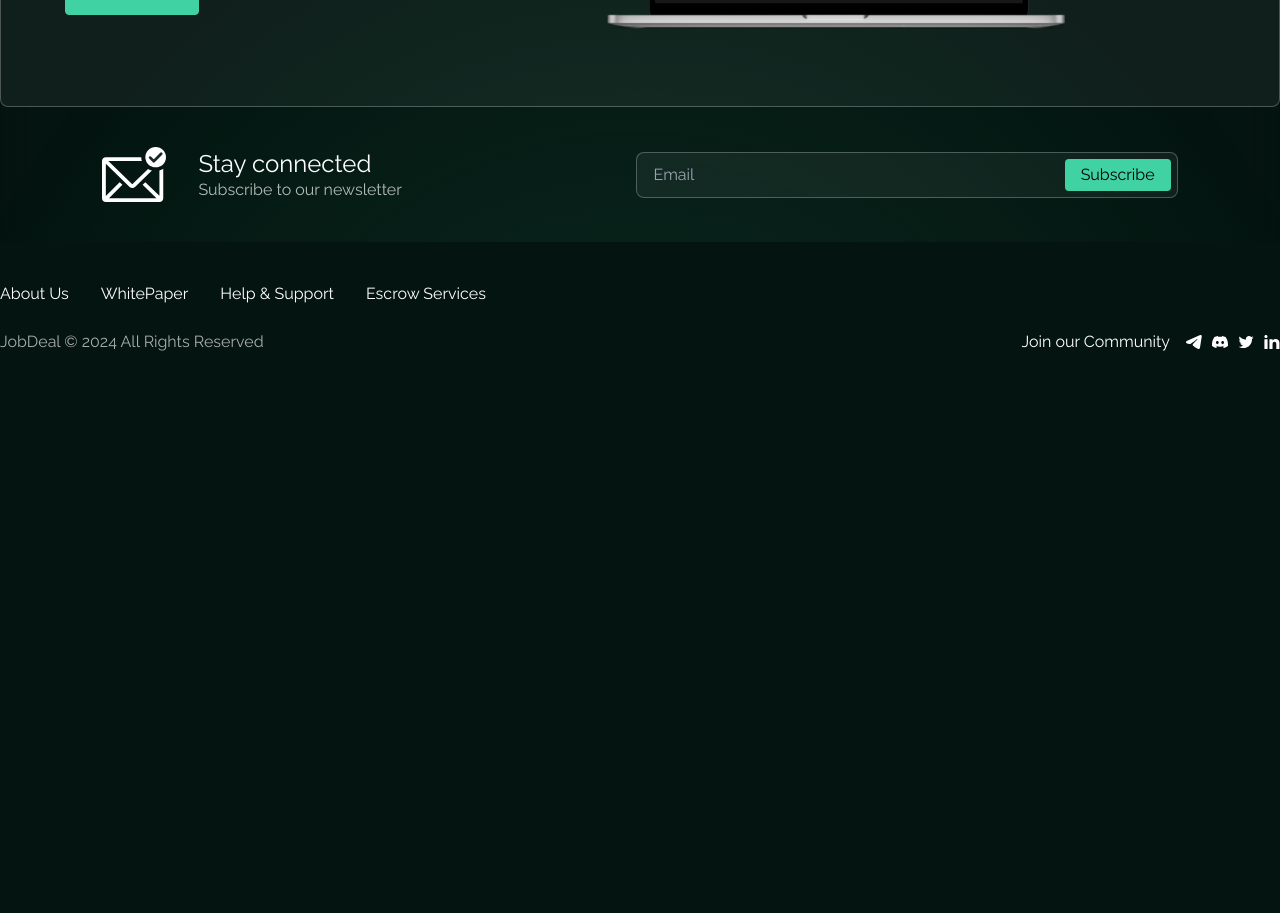
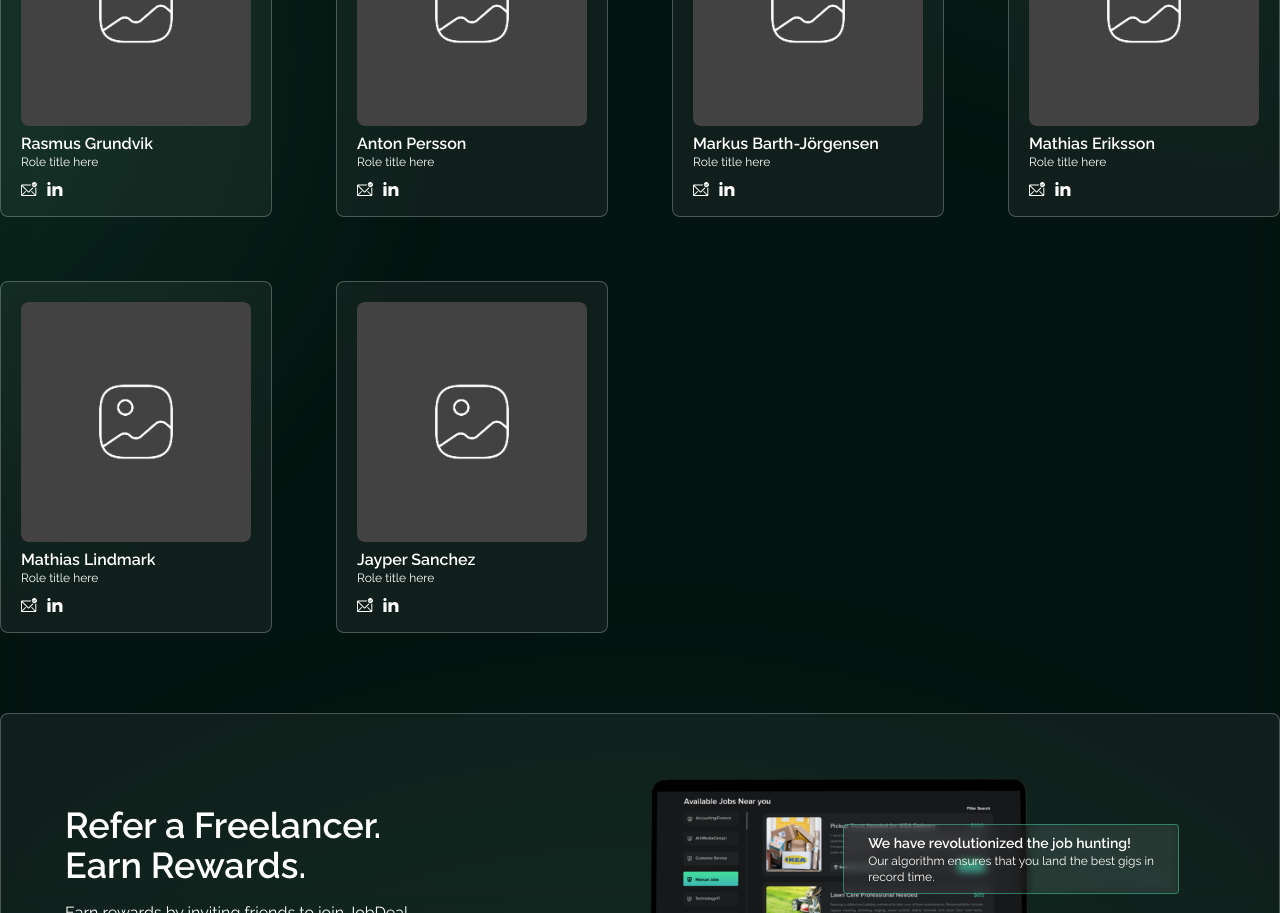
Before and after one commit to zoniibtw/jobdeal-latest, a React (Create React App) app: page /about in a window 1280 px wide. Shown: the part 1300-2213 px from the top of the page. Before the commit the page ends 1694 px from the top, so only its background shows below. Built offline with nearby package versions, Linux system fonts and the light colour scheme.

Commit message:
Added team section

```diff
--- a/src/pages/about/sections/Team.tsx
+++ b/src/pages/about/sections/Team.tsx
@@ -1,8 +1,81 @@
 import React from "react";
+import Image from "../../../assets/sample.png";
+import LinkedIn from "../../../assets/svg/linkedin.svg";
+import Mail from "../../../assets/svg/newsletter.svg";
 
-const Team = ({}) => {
+const Team: React.FC = () => {
+    const team = [
+        {
+            name: 'Rasmus Grundvik',
+            title: 'Role title here',
+            image: Image,
+            mail: 'rasmus@jobdeal.com',
+            linkedin: 'https://linkedin.com/'
+        },
+        {
+            name: 'Anton Persson',
+            title: 'Role title here',
+            image: Image,
+            mail: 'anton@jobdeal.com',
+            linkedin: 'https://linkedin.com/'
+        },
+        {
+            name: 'Markus Barth-Jörgensen',
+            title: 'Role title here',
+            image: Image,
+            mail: 'markus@jobdeal.com',
+            linkedin: 'https://linkedin.com/'
+        },
+        {
+            name: 'Mathias Eriksson',
+            title: 'Role title here',
+            image: Image,
+            mail: 'mathias.eriksson@jobdeal.com',
+            linkedin: 'https://linkedin.com/'
+        },
+        {
+            name: 'Mathias Lindmark',
+            title: 'Role title here',
+            image: Image,
+            mail: 'mathias.lindmark@jobdeal.com',
+            linkedin: 'https://linkedin.com/'
+        },
+        {
+            name: 'Jayper Sanchez',
+            title: 'Role title here',
+            image: Image,
+            mail: 'jayper@jobdeal.com',
+            linkedin: 'https://linkedin.com/'
+        }
+    ];
+
     return (
-        <div></div>
+        <section className="text-white py-20">
+            <div className="container mx-auto max-md:px-5">
+                <h2 className="text-3xl md:text-4xl font-semibold text-center mb-12">Meet our Team</h2>
+                <div className="grid grid-cols-4 gap-16">
+                    {team.map((team, index) => (
+                        <div key={index} className="bg-white/5 border border-white/25 p-5 rounded-lg flex flex-col gap-2.5">
+                            <div className="w-full h-[15rem]">
+                                <img src={team.image} className="object-center object-cover w-full h-full rounded-lg" alt={team.name} />
+                            </div>
+                            <div className="flex flex-col gap-1 mb-1">
+                                <h3 className="font-semibold leading-none">{team.name}</h3>
+                                <h4 className="text-xs leading-none">{team.title}</h4>
+                            </div>
+                            <div className="flex items-center gap-2.5">
+                                <a className="" href={`mailto:${team.mail}`}>
+                                    <img className="w-4 h-auto" src={Mail} alt="" />
+                                </a>
+                                <a href={team.linkedin} target="_blank">
+                                    <img className="w-4 h-auto" src={LinkedIn} alt="" />
+                                </a>
+                            </div>
+                        </div>
+                    ))}
+                </div>
+            </div>
+        </section>
     );
 }
 
--- a/src/pages/home/sections/HowItWorks.tsx
+++ b/src/pages/home/sections/HowItWorks.tsx
@@ -5,7 +5,7 @@ const HowItWorks: React.FC = () => {
   return (
     <section className="text-white pt-20 pb-40">
       <div className="container max-md:px-5 mx-auto">
-        <h2 className="text-3xl md:text-4xl font-bold text-center mb-12">How it Works</h2>
+        <h2 className="text-3xl md:text-4xl font-semibold text-center mb-12">How it Works</h2>
         <div className="grid grid-rows-2 grid-cols-1 gap-8">
 
           <div className="flex row-span-1 h-full col-span-1 items-center space-y-4 w-full">
--- a/src/pages/home/sections/KeyFeatures.tsx
+++ b/src/pages/home/sections/KeyFeatures.tsx
@@ -43,7 +43,7 @@ const KeyFeatures: React.FC = () => {
   return (
     <section className="text-white pb-20 pt-10">
       <div className="container mx-auto max-md:px-5">
-        <h2 className="text-3xl md:text-4xl font-bold text-center mb-12">Jobdeal Key Features</h2>
+        <h2 className="text-3xl md:text-4xl font-semibold text-center mb-12">Jobdeal Key Features</h2>
         <div className="grid grid-cols-1 md:grid-cols-2 lg:grid-cols-3 gap-8">
           {features.map((feature, index) => (
             <div key={index} className="bg-white/5 border border-white/25 p-10 rounded-lg flex flex-col gap-5">
```
Also changed, not shown: src/assets/jpg/anton.jpg (added), src/assets/sample.png (added).
